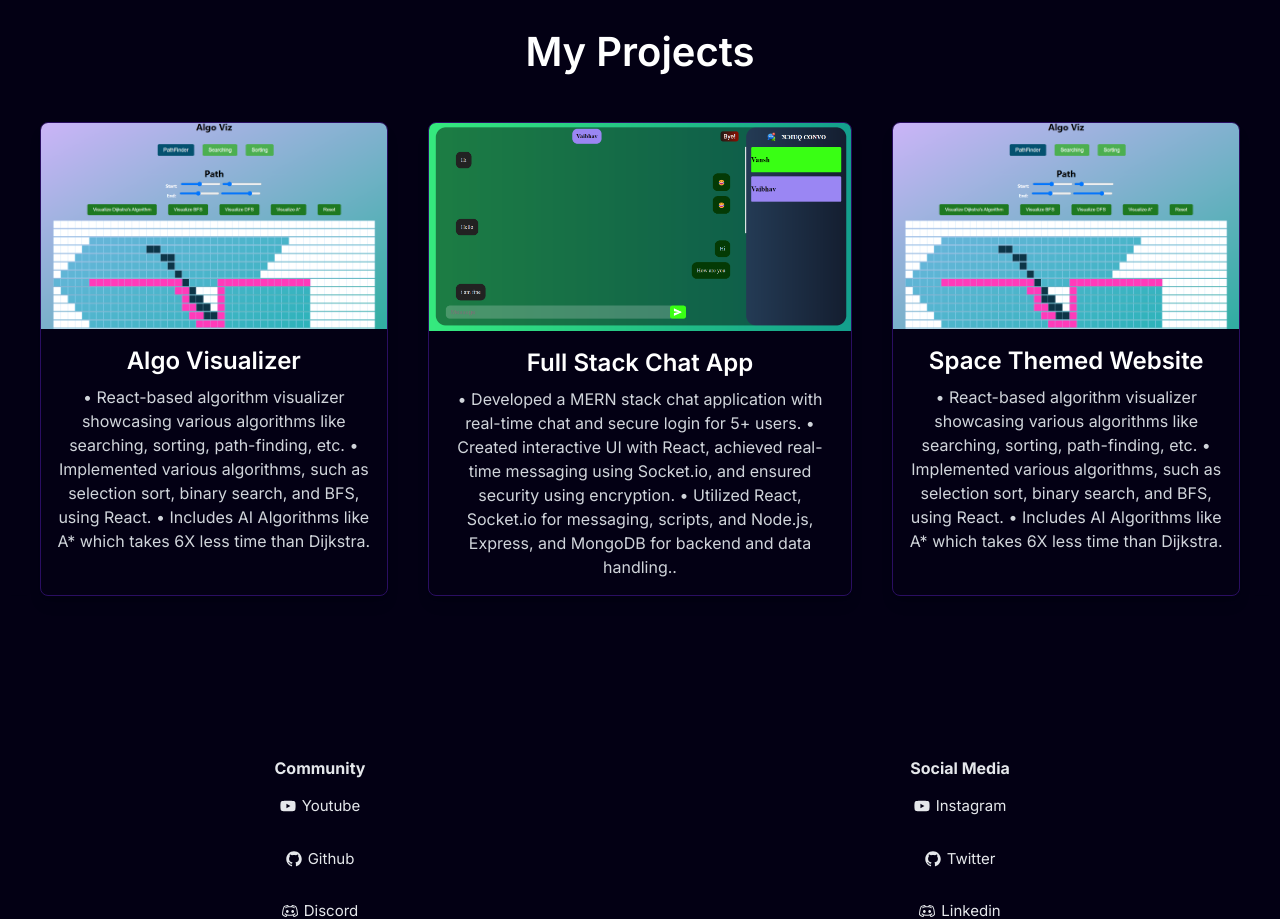
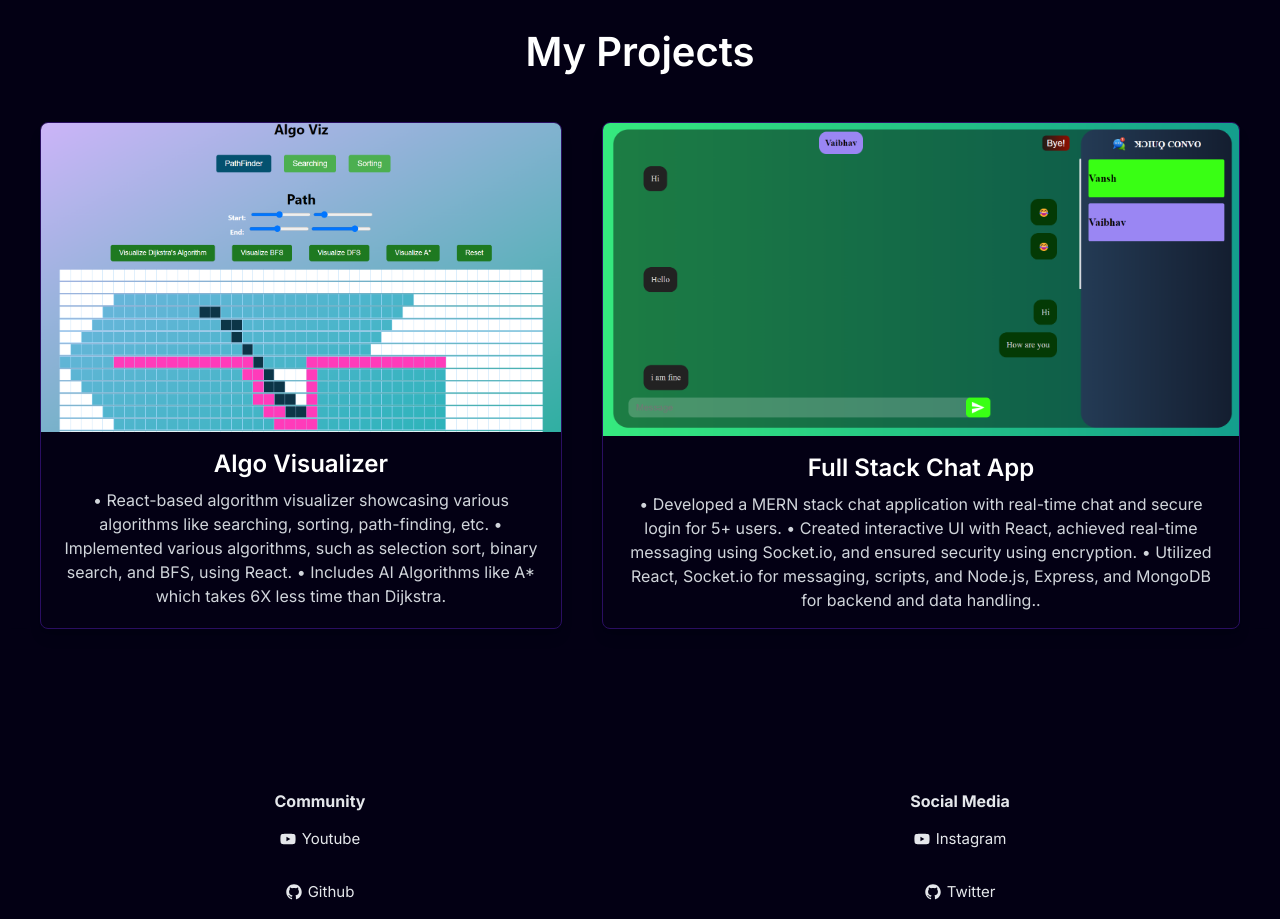
Before and after one commit to VaibhavMathur-2003/portfolio, a Next.js app: page / in a window 1280 px wide. Shown: the part 1620-2539 px from the top of the page. Built offline with nearby package versions, Linux system fonts and the light colour scheme; a web font is replaced by a local one.

Commit message:
project update

```diff
--- a/components/main/Projects.tsx
+++ b/components/main/Projects.tsx
@@ -25,13 +25,7 @@ const Projects = () => {
           • Created interactive UI with React, achieved real-time messaging using Socket.io, and ensured security using encryption.
           • Utilized React, Socket.io for messaging, scripts, and Node.js, Express, and MongoDB for backend and data handling.."
         />
-        <ProjectCard
-          src="/algoviz.png"
-          title="Space Themed Website"
-          description="• React-based algorithm visualizer showcasing various algorithms like searching, sorting, path-finding, etc.
-          • Implemented various algorithms, such as selection sort, binary search, and BFS, using React.
-          • Includes AI Algorithms like A* which takes 6X less time than Dijkstra."
-        />
+
       </div>
     </div>
   );
```
